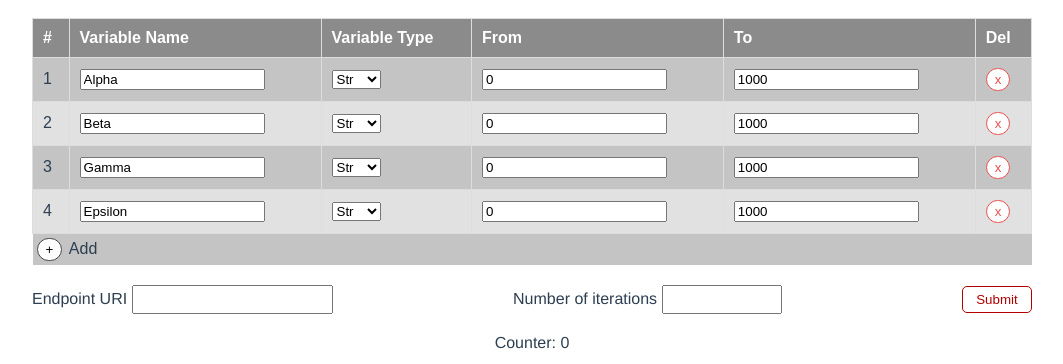
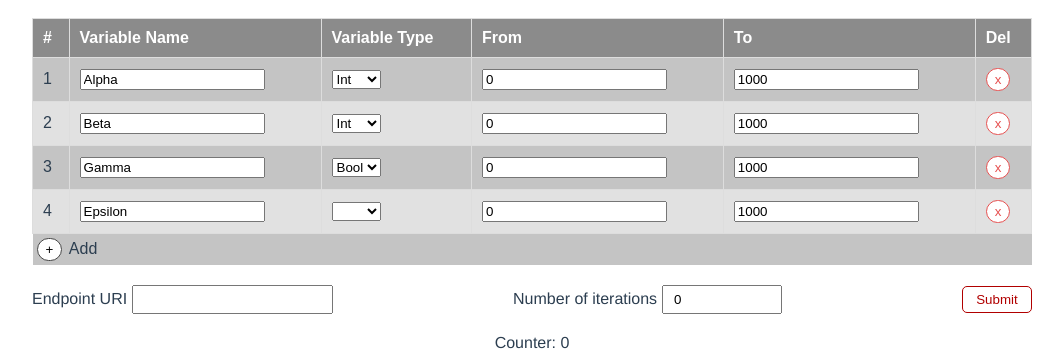
Before and after one commit to artofnext/ads-project-frontend, a Vue app: page /#/ in a window 1280 px wide. Shown: the part 148-512 px from the top of the page, without its empty margins (108-1171 px from the left). Built offline with nearby package versions, Linux system fonts and the light colour scheme.

Commit message:
add store support for input fields

```diff
--- a/src/components/ListItem.vue
+++ b/src/components/ListItem.vue
@@ -3,7 +3,7 @@
       <td>{{ index + 1 }}</td>
       <td><input placeholder="Type var name here" v-model="dataObj.name" class="name-input"></td>
       <td>
-            <select name="dataType" id="dataType">
+            <select v-model="dataObj.type" name="dataType" id="dataType">
                 <option v-for="type in dataTypes" v-bind:key="type"  v-bind:value="type">{{ type }}</option>
             </select>
           <!-- <input v-model="dataObj.type" class="type-input"> -->
--- a/src/components/ParamList.vue
+++ b/src/components/ParamList.vue
@@ -9,11 +9,11 @@
     <div class="container inline">
       <div class="inline-element">
         <label for="uri-input">Endpoint URI</label>
-        <input type="text" name="uri-input" id="uri-input">
+        <input v-model="endpoint" type="text" name="uri-input" id="uri-input">
       </div>
       <div class="inline-element">
         <label for="iteration-input">Number of iterations</label>
-        <input type="number" name="iteration-input" id="iteration-input" min="1" max="99999999">
+        <input v-model="iterations" type="number" name="iteration-input" id="iteration-input" min="1" max="99999999">
       </div>
       <div class="inline-element">
         <button class="submit-button">Submit</button>
@@ -44,9 +44,28 @@ export default {
     TitleItem,
   },
   computed: {
+    endpoint: {
+      get () {
+        return this.$store.state.endpoint;
+      },
+      set (value) {
+        this.$store.commit('updateEndpoint', value);
+        console.log(this.$store.state.endpoint);
+      }
+    },
+    iterations: {
+      get () {
+        return this.$store.state.iterations;
+      },
+      set (value) {
+        this.$store.commit('updateIterations', value);
+        console.log(this.$store.state.iterations);
+      }
+    },
+
     counter: {
       get () {
-        return this.$store.state.count
+        return this.$store.state.count;
       },
       set (value) {
         this.$store.commit('updateCount', value);
--- a/src/store/index.js
+++ b/src/store/index.js
@@ -12,21 +12,21 @@ export default new Vuex.Store({
     datas: [
       {
         name: 'Alpha',
-        type: 'int',
+        type: 'Int',
         from: 0,
         to: 1000,
         index: 0,
       },
       {
         name: 'Beta',
-        type: 'int',
+        type: 'Int',
         from: 0,
         to: 1000,
         index: 1,
       },
       {
         name: 'Gamma',
-        type: 'int',
+        type: 'Bool',
         from: 0,
         to: 1000,
         index: 2,
@@ -44,7 +44,9 @@ export default new Vuex.Store({
       'Int',
       'Bool',
     ],
-    activeElement: NaN
+    activeElement: NaN,
+    endpoint: '',
+    iterations: 0,
   },
   mutations: {
     addVar (state) {
@@ -70,6 +72,16 @@ export default new Vuex.Store({
       if (devMode) console.log('Active Element: ' + index);
     },
 
+    updateEndpoint (state, value) {
+      state.endpoint = value;
+      if (devMode) console.log('Endpoint Uri updated: ' + value);
+    },
+
+    updateIterations (state, value) {
+      state.iterations = value;
+      if (devMode) console.log('Iterations updated: ' + value);
+    },
+
     updateCount (state, value) {
       state.count = value;
     },
```
